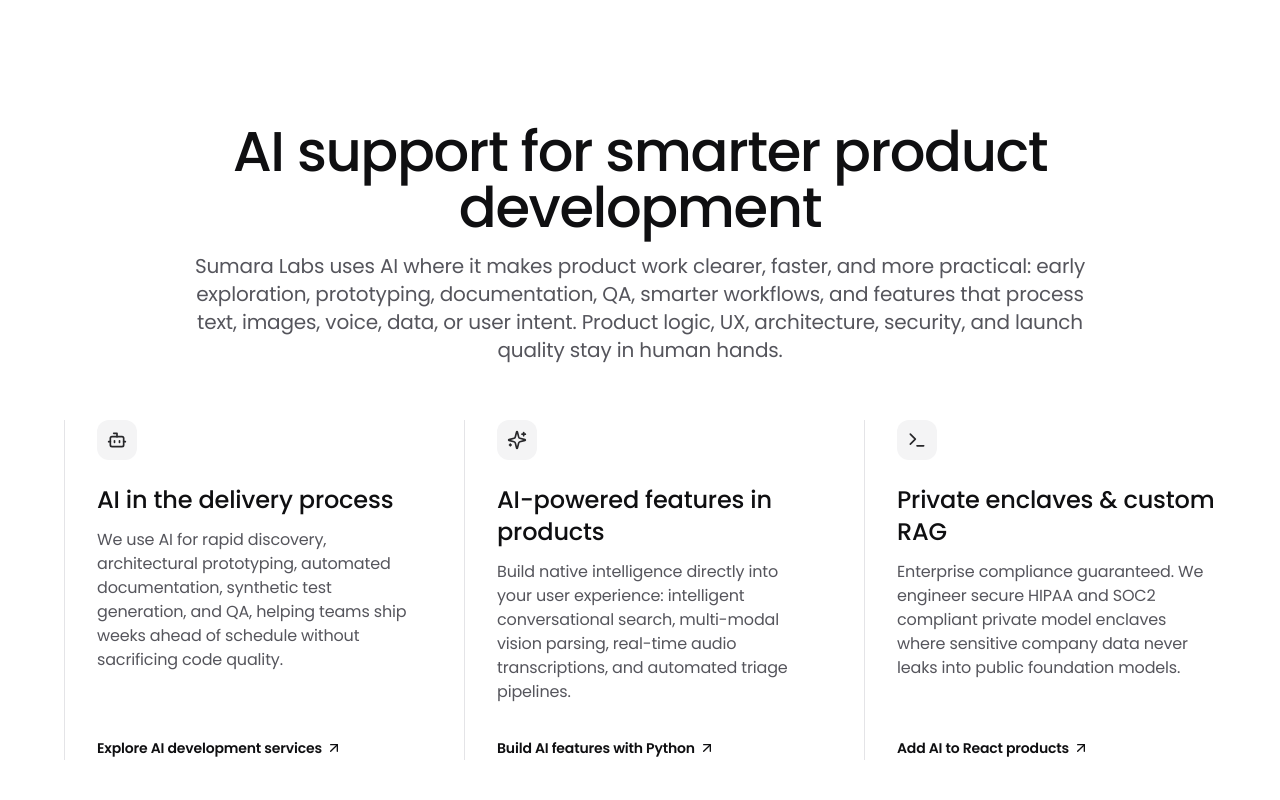
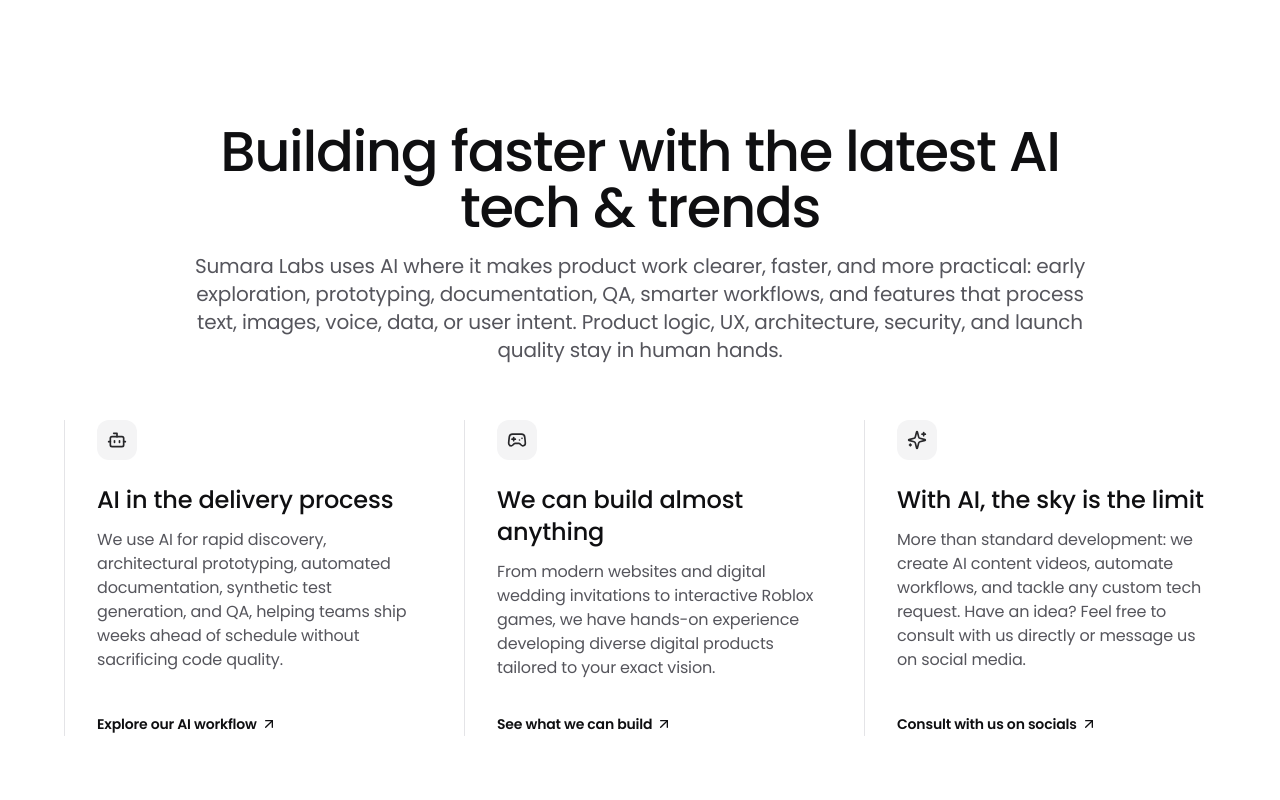
Before and after one commit to Software-House-EB/sumara-labs, a React (Vite) app: page / in a window 1280 px wide. Shown: the part 3000-3800 px from the top of the page. Built offline with nearby package versions, Linux system fonts and the light colour scheme.

Commit message:
Update AI support section title and points to reflect wide range of development capabilities

```diff
--- a/src/components/home/AISupportSection.jsx
+++ b/src/components/home/AISupportSection.jsx
@@ -1,6 +1,6 @@
 import React from 'react';
 import { Link } from 'react-router-dom';
-import { ArrowUpRight, Cpu, Bot, Sparkles, Terminal } from 'lucide-react';
+import { ArrowUpRight, Bot, Gamepad2, Sparkles } from 'lucide-react';
 
 export default function AISupportSection() {
   return (
@@ -9,7 +9,7 @@ export default function AISupportSection() {
         {/* Header Block */}
         <div className="mb-10 sm:mb-14 flex flex-col items-center text-center max-w-[900px] mx-auto gap-4">
           <h2 className="text-3xl sm:text-5xl lg:text-[56px] font-medium tracking-tight text-[#0f0f11] leading-[1.12]">
-            AI support for smarter product development
+            Building faster with the latest AI tech & trends
           </h2>
           <p className="text-base sm:text-lg lg:text-[20px] text-[#55555c] leading-relaxed">
             Sumara Labs uses AI where it makes product work clearer, faster, and more practical: early exploration, prototyping, documentation, QA, smarter workflows, and features that process text, images, voice, data, or user intent. Product logic, UX, architecture, security, and launch quality stay in human hands.
@@ -36,7 +36,7 @@ export default function AISupportSection() {
                 to="/service"
                 className="inline-flex items-center text-xs sm:text-sm font-semibold text-[#0f0f11] hover:text-primary transition-colors group"
               >
-                <span>Explore AI development services</span>
+                <span>Explore our AI workflow</span>
                 <ArrowUpRight className="w-4 h-4 ml-1 transition-transform group-hover:translate-x-0.5 group-hover:-translate-y-0.5" />
               </Link>
             </div>
@@ -46,13 +46,13 @@ export default function AISupportSection() {
           <li className="relative flex flex-col justify-between border-l border-zinc-200 pl-6 sm:pl-8">
             <div>
               <div className="w-10 h-10 rounded-xl bg-zinc-100 flex items-center justify-center text-zinc-800 mb-6">
-                <Sparkles className="w-5 h-5" />
+                <Gamepad2 className="w-5 h-5" />
               </div>
               <h3 className="text-xl sm:text-2xl font-medium text-[#0f0f11] mb-3 leading-snug">
-                AI-powered features in products
+                We can build almost anything
               </h3>
               <p className="text-sm sm:text-base text-[#55555c] leading-relaxed mb-8">
-                Build native intelligence directly into your user experience: intelligent conversational search, multi-modal vision parsing, real-time audio transcriptions, and automated triage pipelines.
+                From modern websites and digital wedding invitations to interactive Roblox games, we have hands-on experience developing diverse digital products tailored to your exact vision.
               </p>
             </div>
             <div>
@@ -60,7 +60,7 @@ export default function AISupportSection() {
                 to="/service"
                 className="inline-flex items-center text-xs sm:text-sm font-semibold text-[#0f0f11] hover:text-primary transition-colors group"
               >
-                <span>Build AI features with Python</span>
+                <span>See what we can build</span>
                 <ArrowUpRight className="w-4 h-4 ml-1 transition-transform group-hover:translate-x-0.5 group-hover:-translate-y-0.5" />
               </Link>
             </div>
@@ -70,21 +70,21 @@ export default function AISupportSection() {
           <li className="relative flex flex-col justify-between border-l border-zinc-200 pl-6 sm:pl-8">
             <div>
               <div className="w-10 h-10 rounded-xl bg-zinc-100 flex items-center justify-center text-zinc-800 mb-6">
-                <Terminal className="w-5 h-5" />
+                <Sparkles className="w-5 h-5" />
               </div>
               <h3 className="text-xl sm:text-2xl font-medium text-[#0f0f11] mb-3 leading-snug">
-                Private enclaves & custom RAG
+                With AI, the sky is the limit
               </h3>
               <p className="text-sm sm:text-base text-[#55555c] leading-relaxed mb-8">
-                Enterprise compliance guaranteed. We engineer secure HIPAA and SOC2 compliant private model enclaves where sensitive company data never leaks into public foundation models.
+                More than standard development: we create AI content videos, automate workflows, and tackle any custom tech request. Have an idea? Feel free to consult with us directly or message us on social media.
               </p>
             </div>
             <div>
               <Link
-                to="/service"
+                to="/contact"
                 className="inline-flex items-center text-xs sm:text-sm font-semibold text-[#0f0f11] hover:text-primary transition-colors group"
               >
-                <span>Add AI to React products</span>
+                <span>Consult with us on socials</span>
                 <ArrowUpRight className="w-4 h-4 ml-1 transition-transform group-hover:translate-x-0.5 group-hover:-translate-y-0.5" />
               </Link>
             </div>
```
